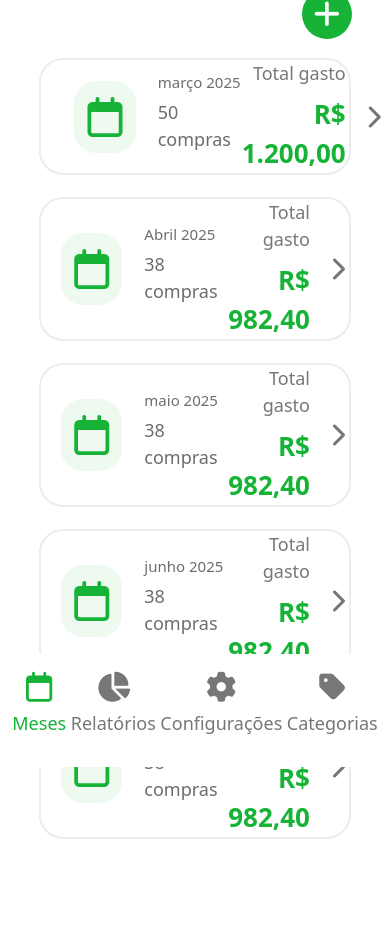
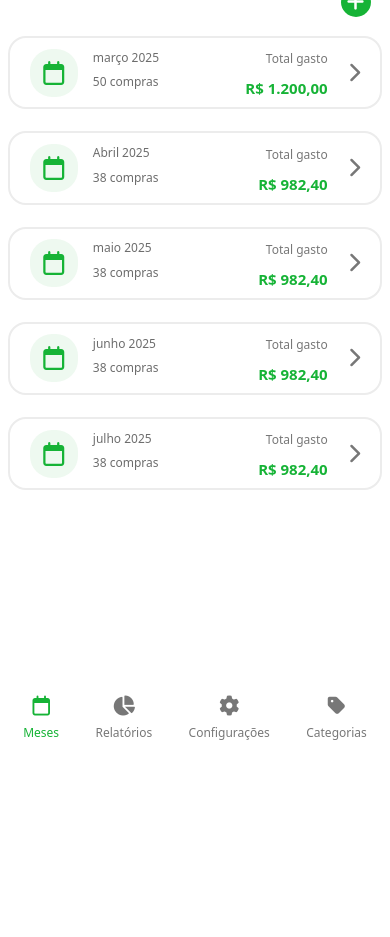
Before and after one commit to gabrielsventura05/controle-gastos, a plain HTML site: page Gastos.html in a window 390 px wide. Shown: the part 77-1014 px from the top of the page. After the commit the page ends 844 px from the top, so only its background shows below. Drawn offline with nearby package versions, Linux system fonts and the light colour scheme.

Commit message:
responsividade consertada

```diff
--- a/Gastos.html
+++ b/Gastos.html
@@ -9,11 +9,12 @@ href="https://cdnjs.cloudflare.com/ajax/libs/font-awesome/6.5.2/css/all.min.css"
  <link href="https://cdn.jsdelivr.net/npm/bootstrap@5.3.8/dist/css/bootstrap.min.css" rel="stylesheet" integrity="sha384-sRIl4kxILFvY47J16cr9ZwB07vP4J8+LH7qKQnuqkuIAvNWLzeN8tE5YBujZqJLB" crossorigin="anonymous">
   </head>
 <link rel="stylesheet" href="css/gastos.css">
+<link rel="stylesheet" href="css/responsive.css">
     <title>Controle financeiro</title>
 </head>
 <body>
     <div class="topo">
-        <h1 class="text-center">Meses</h1>
+        <h1 class="text-center">Meses 2025</h1>
         <div class="container-button" style="display: flex; justify-content:flex-end ; margin-right: 5%;">
         <button class="button-add ">
              <i class="fa-solid fa-plus"></i>
@@ -27,8 +28,9 @@ href="https://cdnjs.cloudflare.com/ajax/libs/font-awesome/6.5.2/css/all.min.css"
 <!---------CARD 1----->
 
 <div class="months">
+<a href="months/marco.html">
 <div class="card-mes">
-    <a href="months/marco.html">
+
     <div class="esquerda">
     <div class="icone">
         <i class="calendar fa-regular fa-calendar"></i>
@@ -54,9 +56,10 @@ href="https://cdnjs.cloudflare.com/ajax/libs/font-awesome/6.5.2/css/all.min.css"
 
 
     </div>
-    </a>
 
-</div>
+    </div>
+</a>
+
 
 
 <!-------CARD 2------->
@@ -93,6 +96,8 @@ href="https://cdnjs.cloudflare.com/ajax/libs/font-awesome/6.5.2/css/all.min.css"
 <div class="card-mes">
 
     <div class="esquerda">
+
+
 
         <div class="icone">
             <i class="fa-regular fa-calendar"></i>
--- a/css/gastos.css
+++ b/css/gastos.css
@@ -7,6 +7,10 @@ body {
      font-size:48px;
      font-weight:700;
     }
+.container-button {
+
+ display: flex; justify-content:flex-end ; margin-right: 5%;
+}
 
  .button-add {
     width: 50px;
@@ -20,7 +24,8 @@ body {
     display: block;
     align-items: center;
     justify-content: center;
-    margin-right: 5%;
+
+
 
 
 }
@@ -34,10 +39,11 @@ body {
 
 
  .card-mes {
+
     width:80%;
       margin:0 auto 25px;
     border-radius:28px;
-    padding: 0 20px;
+    padding: 0 20px ;
     margin-bottom:22px;
     display:flex;
     align-items:center;
@@ -46,20 +52,23 @@ body {
     border-radius:24px;
 }
 
-.card-mes a {
-
-    text-decoration: none;
+.months a {
+text-decoration: none;
      display:flex;
     align-items:center;
     justify-content:space-around ;
 
-      width:90%;
+      width:100%;
+
 }
 
+
 .esquerda {
+
     display: flex;
     align-items: center;
-     gap: 22px;
+     gap: 15px;
+
     }
 
 
@@ -80,7 +89,7 @@ body {
 .info {
 
 
-    margin-top: 5%;
+    margin-top: 10%;
 
 }
 
--- /dev/null
+++ b/css/marco.css
@@ -0,0 +1,37 @@
+*{
+    margin:0;
+    padding:0;
+
+    font-family:Arial, Helvetica, sans-serif;
+}
+body{
+    background:#f7f7f7;
+    padding-top:20px;
+}
+
+.card-topo {
+
+    width: 90%;
+    display: flex;
+    justify-content: center;
+    align-items: center;
+    justify-content: space-around;
+      margin:0 auto 25px;
+
+    padding:22px;
+}
+
+.card-topo h1{
+    font-size:30px;
+    color:#111;
+}
+
+.total {
+    font-size: 20px;
+}
+
+.total .value{
+    color:#16b336;
+    font-size:24px;
+    font-weight:bold;
+}
--- /dev/null
+++ b/css/responsive.css
@@ -0,0 +1,80 @@
+@media (max-width: 480px){
+
+    .topo h1{
+        margin-top: 5%;
+        font-size:30px;
+    }
+
+    .container-button {
+
+        margin-left: 5%;
+
+    }
+
+    .button-add {
+        width: 30px;
+        height: 30px;
+        display: flex;
+        justify-content: center;
+        align-items: center;
+    }
+
+    .button-add i {
+
+        font-size: 20px;
+    }
+
+    .card-mes{
+        width:96%;
+        border-radius:18px;
+        display: flex;
+        justify-content: space-between;
+    }
+
+    .seta {
+
+        font-size: 20px;
+    }
+
+    .card-mes {
+        gap:10px;
+
+    }
+
+    .icone{
+        width:48px;
+        height:48px;
+        font-size:24px;
+    }
+
+    .info h2{
+        /*font-size: 15px;*/
+        font-size:12px;
+    }
+
+    .info p{
+        /*font-size: 15px;*/
+        font-size:12px;
+    }
+
+    .direita span{
+        font-size:12px;
+    }
+
+    .valor{
+        /*font-size: 18px;*/
+        font-size:15px;
+    }
+
+    .menu{
+        padding:15px 5px 25px;
+    }
+
+    .item-menu{
+        font-size:12px;
+    }
+
+    .item-menu i{
+        font-size:20px;
+    }
+}
```
Also changed, not shown: months/marco.html (+4 -3 lines).
